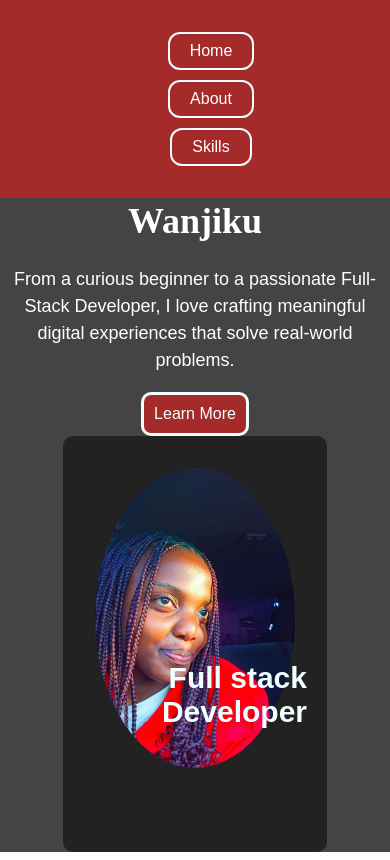
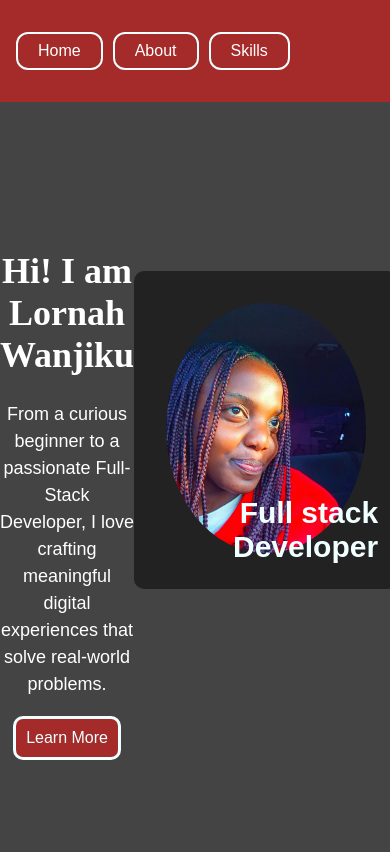
Before and after one commit to lornahmunene/Portfolio, a React (Vite) app: page / in a window 390 px wide. Built offline with nearby package versions, Linux system fonts and the light colour scheme.

Commit message:
feat:adjusted flex direction

```diff
--- a/src/App.css
+++ b/src/App.css
@@ -67,7 +67,7 @@ div {
 /* For tablets (widths below 768px) */
 @media (max-width: 768px) {
   .navbar ul {
-    flex-direction: column; /* Stack items vertically */
+    flex-direction: row; /* Stack items vertically */
     gap: 20px; /* Add spacing between links */
     padding-left: 0;
   }
--- a/src/components/styles.css
+++ b/src/components/styles.css
@@ -159,7 +159,7 @@
 /* For tablets (widths below 768px) */
 @media (max-width: 768px) {
   .home-container {
-      flex-direction: column; /* Stack items vertically */
+      flex-direction: row; /* Stack items vertically */
       align-items: center;
       text-align: center; /* Center-align text */
   }
@@ -192,7 +192,7 @@
 @media (max-width: 480px) {
   .profile-photo {
       width: 200px; /* Scale photo further down */
-      height: 300px;
+      height: 250px;
   }
 
   p {
```
